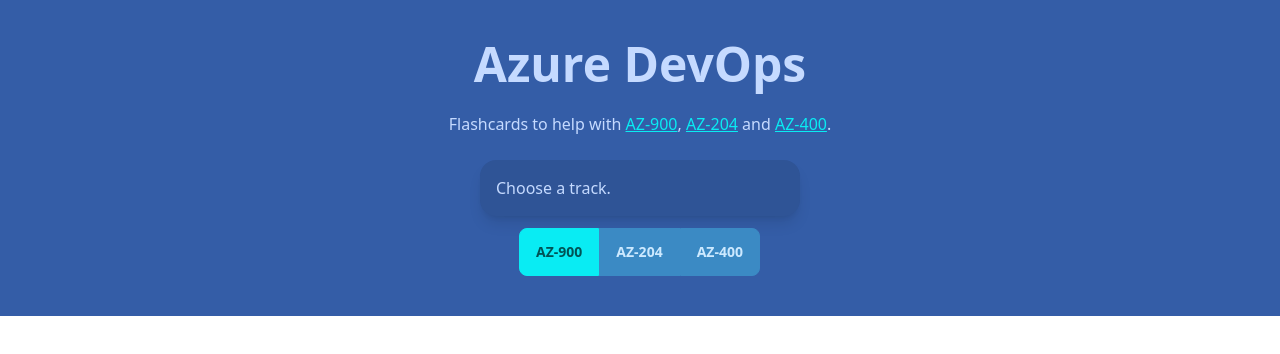
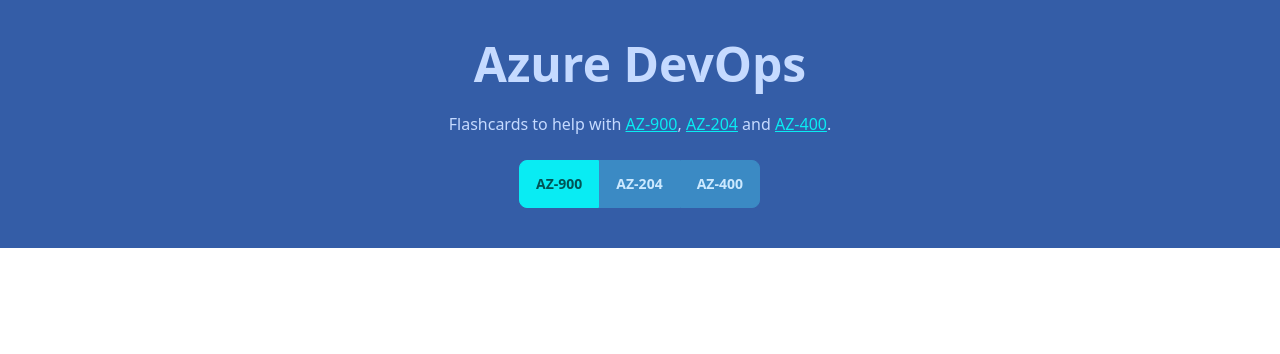
Before and after one commit to devmegan/azure-flashcards, a React (Create React App) app: page / in a window 1280 px wide. Shown: the top 354 px of the page. Built offline with nearby package versions, Linux system fonts and the light colour scheme; no server answers; the database is empty.

Commit message:
add: choose track message

```diff
--- a/src/component/Nav.js
+++ b/src/component/Nav.js
@@ -1,7 +1,9 @@
+import ChooseTrack from "./toasts/ChooseTrack";
+
 export default function Nav({ track, setTrack }) {
     return (
         <nav className="px-10 max-w-md mx-auto content-center">
-            <div className="alert shadow-lg alert-sm mb-3 max-w-xs mx-auto">Choose a track.</div>
+            {!track && <ChooseTrack />}
             <div className="btn-group flex justify-center">
                 <button
                     className={`btn float-none ${track === 'az900' && 'btn-active'}`}
--- /dev/null
+++ b/src/component/toasts/ChooseTrack.js
@@ -0,0 +1,5 @@
+export default function ChooseTrack() {
+    return (
+        <div className="alert shadow-lg alert-sm mb-3 max-w-xs mx-auto">Choose a track.</div>
+    );
+}
```
